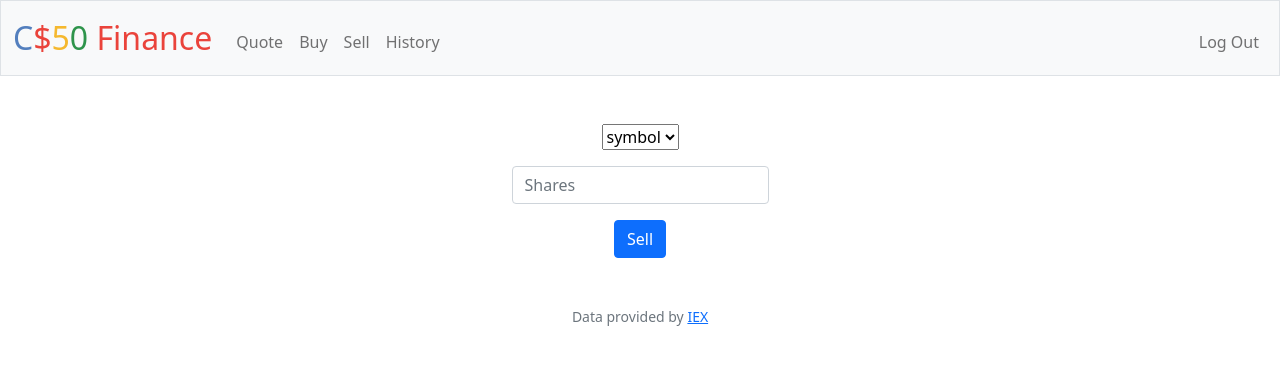
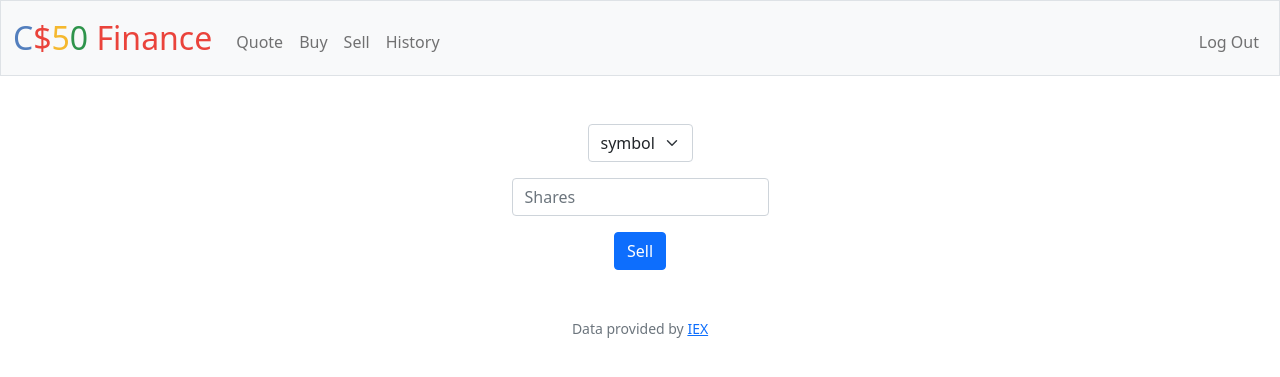
Before and after one commit to holyfatmama/Portfolio, a Flask app: page /sell in a window 1280 px wide. Shown: the top 377 px of the page. Run offline with Flask 3, Linux system fonts and the light colour scheme; a user stored in the database is signed in; some libraries are stand-ins or nearby versions.

Commit message:
Fri, Nov 3, 2023, 4:51 PM +08:00

```diff
--- a/finance/app.py
+++ b/finance/app.py
@@ -223,7 +223,7 @@ def sell():
         cash = db.execute("SELECT cash FROM users WHERE id = ?", session["user_id"])[0]["cash"]
 
         number = request.form.get("number")
-        symbol = request.form.get("symbol").upper()
+        symbol = request.form.get("symbol")
 
         # check if number of shares selected is positive number
         if int(number) < 0 or not number.isdigit() or not number:
--- a/finance/templates/sell.html
+++ b/finance/templates/sell.html
@@ -7,7 +7,7 @@
 {% block main%}
     <form action="/sell" method="post">
         <div class="mb-3">
-            <select class=""form-select mx-auto w-auto" name="symbol">
+            <select class="form-select mx-auto w-auto" name="symbol">
                 <option disabled selected>symbol</option>
                     {% for sym in symbol%}
                     <option value="{{ sym }}">{{ sym }}</option>
```
